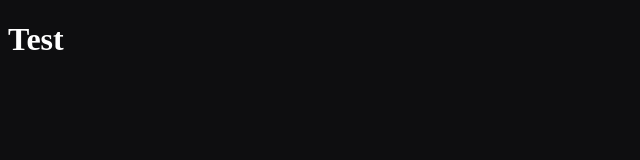
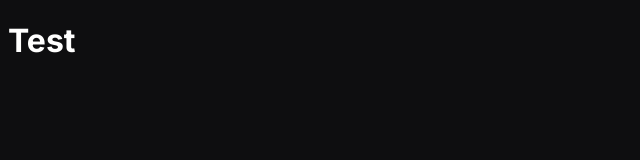
Before and after one commit to SergeyAverin/watch-together, a React app in the folder frontend/: page / in a window 1280 px wide. Shown: the top 160 px of the page, without its empty margins (0-640 px from the left). Built offline with nearby package versions, Linux system fonts and the light colour scheme.

Commit message:
feat(frontend): added font in sass

```diff
--- a/frontend/src/sass/fonts.sass
+++ b/frontend/src/sass/fonts.sass
@@ -0,0 +1 @@
+@import url('https://fonts.googleapis.com/css2?family=Inter:wght@300;400;500;700&display=swap')
--- a/frontend/src/sass/style.sass
+++ b/frontend/src/sass/style.sass
@@ -5,3 +5,5 @@
 body
     background: $bg
     color: $fg
+    font-family: 'Inter', sans-serif
+    font-weight: 400
```
